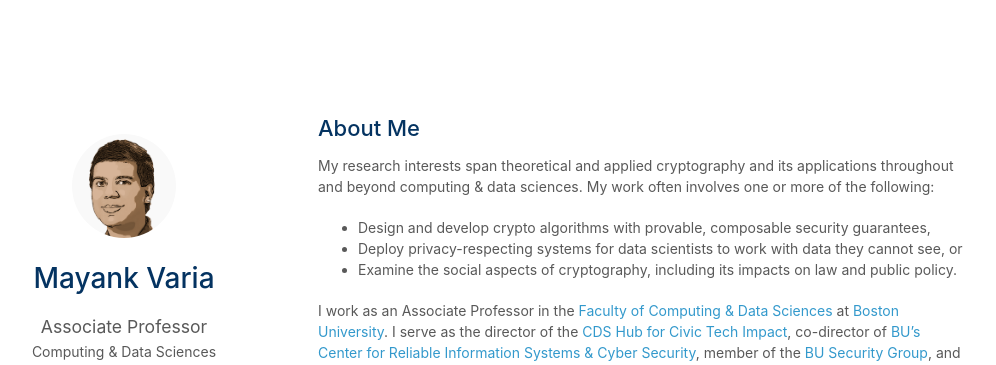
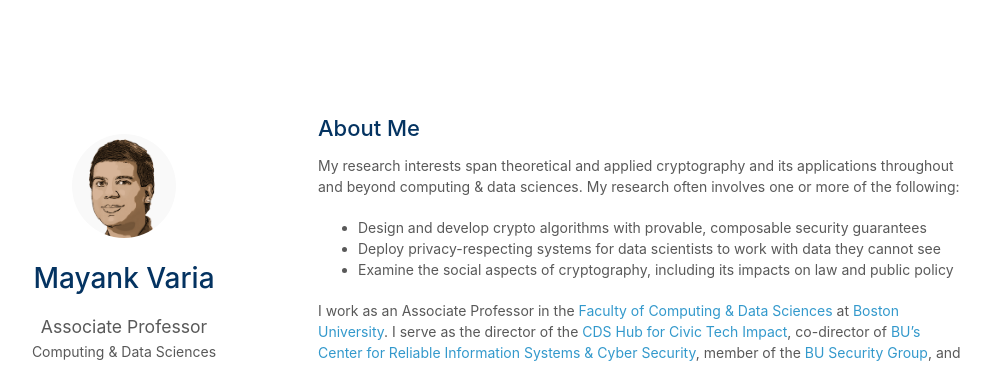
Before and after one commit to mvaria/mvaria.github.io, a Jekyll site: the page built from index.md, in a window 1280 px wide and 900 px high. Shown: the top 365 px of the window, without its empty margins (152-1148 px from the left). Built offline with Jekyll 4.4.1, drawn with Linux system fonts in a browser that asks for light colours; nearby versions of some CDN libraries; a style sheet for code colours, icons or effects is not loaded; our own code applies the rules of GitHub Pages for plain Markdown files; some of the changed text lies outside the part shown.

Commit message:
Minor change

```diff
--- a/index.md
+++ b/index.md
@@ -4,10 +4,10 @@ layout: homepage
 
 ## About Me
 
-My research interests span theoretical and applied cryptography and its applications throughout and beyond computing & data sciences. My work often involves one or more of the following:
-- Design and develop crypto algorithms with provable, composable security guarantees,
-- Deploy privacy-respecting systems for data scientists to work with data they cannot see, or
-- Examine the social aspects of cryptography, including its impacts on law and public policy.
+My research interests span theoretical and applied cryptography and its applications throughout and beyond computing & data sciences. My research often involves one or more of the following:
+- Design and develop crypto algorithms with provable, composable security guarantees
+- Deploy privacy-respecting systems for data scientists to work with data they cannot see
+- Examine the social aspects of cryptography, including its impacts on law and public policy
 
 I work as an Associate Professor in the [Faculty of Computing & Data Sciences](https://www.bu.edu/cds-faculty/) at [Boston University](https://www.bu.edu/). I serve as the director of the [CDS Hub for Civic Tech Impact](https://www.bu.edu/cds-faculty/research-impact/civic-tech/), co-director of [BU's Center for Reliable Information Systems & Cyber Security](https://www.bu.edu/riscs/), member of the [BU Security Group](https://www.bu.edu/cs/research-groups/security/busec/), and member of the [Cyber Security, Law, and Society Alliance](https://www.bu.edu/hic/centers-initiatives-labs/cyber-alliance/). I am also an affiliate of BU's [Computer Science department](https://www.bu.edu/cs/people/faculty/).
 
```
Also changed, not shown: other parts of index.md (+1 -1 lines), 1 other file.
